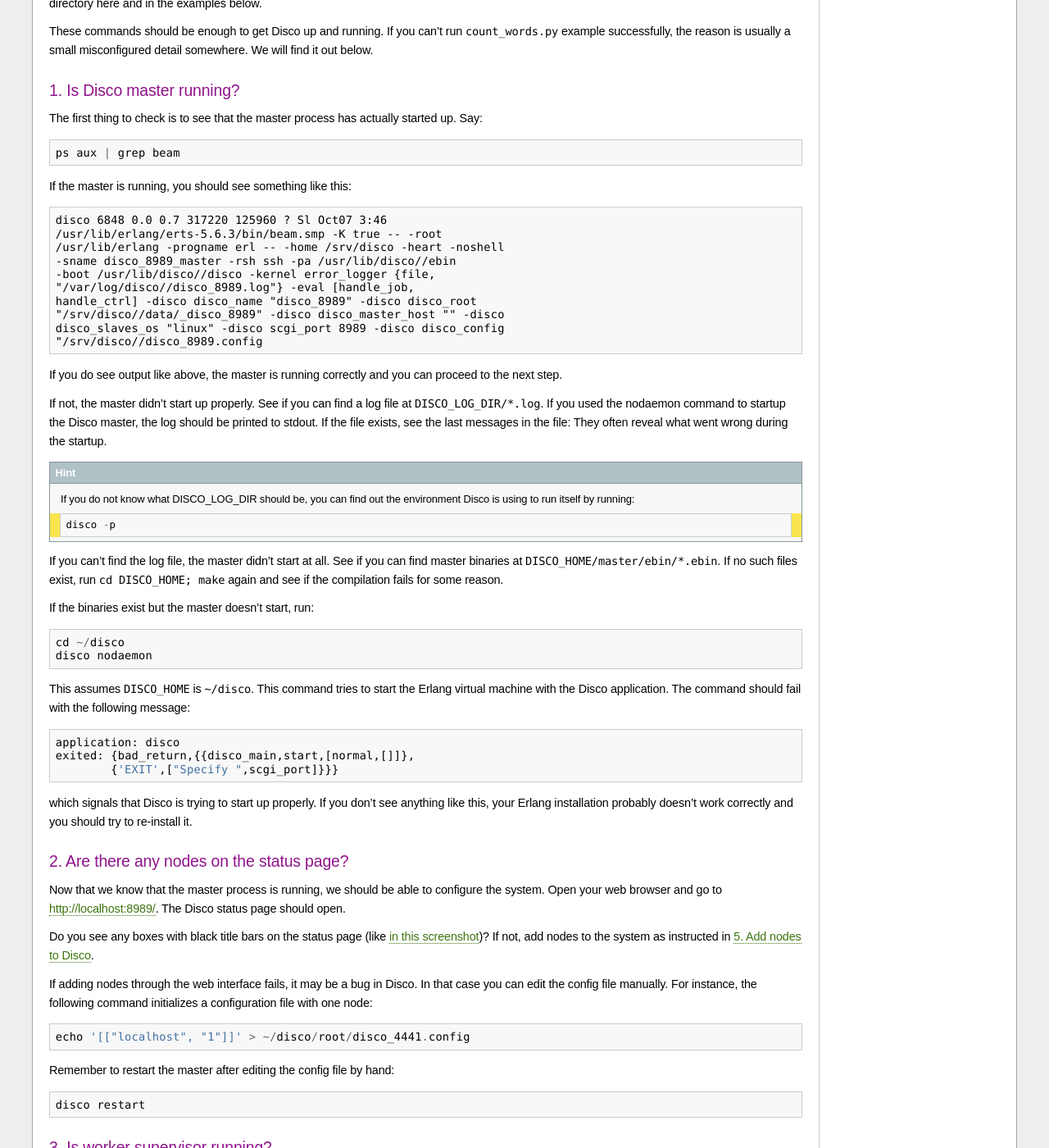
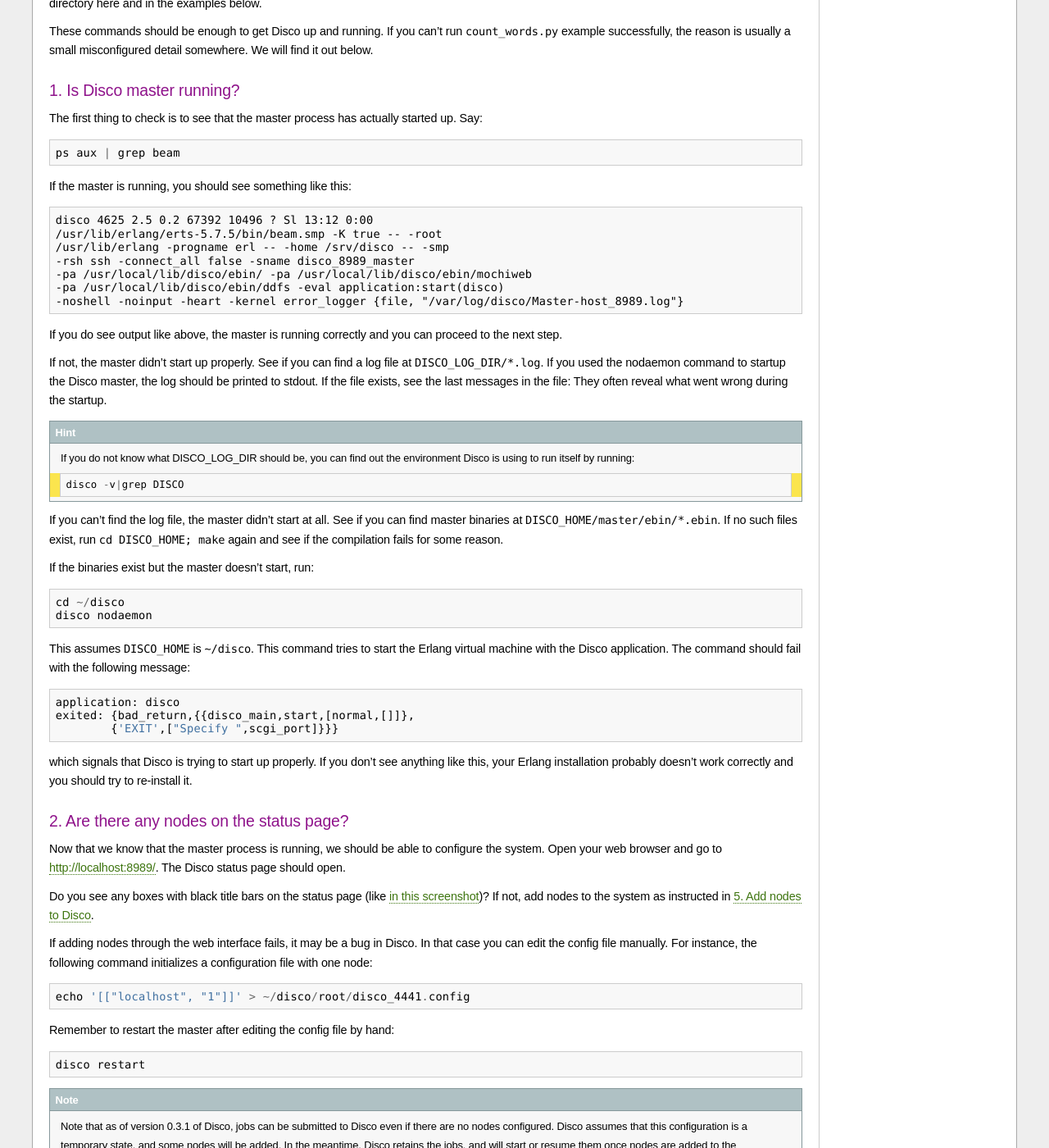
Before and after one commit to discoproject/disco, a Sphinx documentation site: the page built from doc/start/troubleshoot.rst, in a window 1280 px wide and 1400 px high, scrolled down 753 px. Shown: the whole window at 82% size. Built offline with Sphinx 7.4.7, drawn with Linux system fonts in a browser that asks for light colours; some of the changed text lies outside the part shown.

Commit message:
docs: update troubleshooting guide.

```diff
--- a/doc/start/troubleshoot.rst
+++ b/doc/start/troubleshoot.rst
@@ -59,16 +59,13 @@
 
 If the master is running, you should see something like this::
 
-        disco 6848 0.0 0.7 317220 125960 ? Sl Oct07 3:46
-        /usr/lib/erlang/erts-5.6.3/bin/beam.smp -K true -- -root
-        /usr/lib/erlang -progname erl -- -home /srv/disco -heart -noshell
-        -sname disco_8989_master -rsh ssh -pa /usr/lib/disco//ebin
-        -boot /usr/lib/disco//disco -kernel error_logger {file,
-        "/var/log/disco//disco_8989.log"} -eval [handle_job,
-        handle_ctrl] -disco disco_name "disco_8989" -disco disco_root
-        "/srv/disco//data/_disco_8989" -disco disco_master_host "" -disco
-        disco_slaves_os "linux" -disco scgi_port 8989 -disco disco_config
-        "/srv/disco//disco_8989.config
+        disco 4625 2.5 0.2 67392 10496 ? Sl 13:12 0:00
+        /usr/lib/erlang/erts-5.7.5/bin/beam.smp -K true -- -root
+        /usr/lib/erlang -progname erl -- -home /srv/disco -- -smp
+        -rsh ssh -connect_all false -sname disco_8989_master
+        -pa /usr/local/lib/disco/ebin/ -pa /usr/local/lib/disco/ebin/mochiweb
+        -pa /usr/local/lib/disco/ebin/ddfs -eval application:start(disco)
+        -noshell -noinput -heart -kernel error_logger {file, "/var/log/disco/Master-host_8989.log"}
 
 If you do see output like above, the master is running correctly and
 you can proceed to the next step.
@@ -84,7 +81,7 @@
    If you do not know what DISCO_LOG_DIR should be,
    you can find out the environment Disco is using to run itself by running::
 
-       disco -p
+       disco -v|grep DISCO
 
 
 If you can't find the log file, the master didn't start at all. See
@@ -130,6 +127,15 @@
 Remember to restart the master after editing the config file by hand::
 
          disco restart
+
+.. note::
+
+    Note that as of version 0.3.1 of Disco, jobs can be submitted to
+    Disco even if there are no nodes configured.  Disco assumes that
+    this configuration is a temporary state, and some nodes will be
+    added.  In the meantime, Disco retains the jobs, and will start or
+    resume them once nodes are added to the configuration and become
+    available.
 
 3. Is worker supervisor running?
 --------------------------------
```
